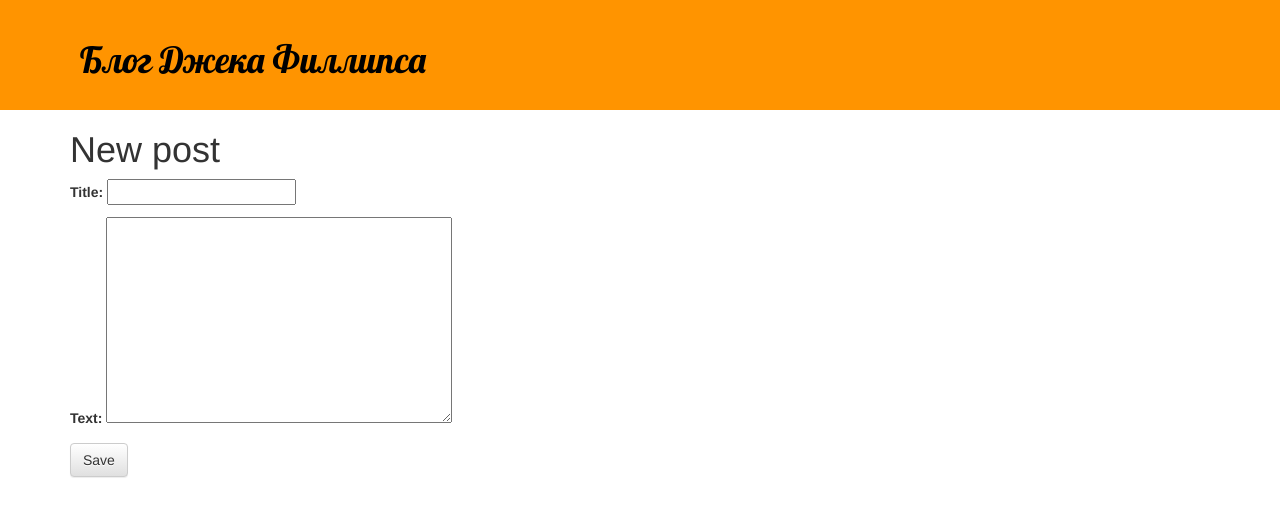
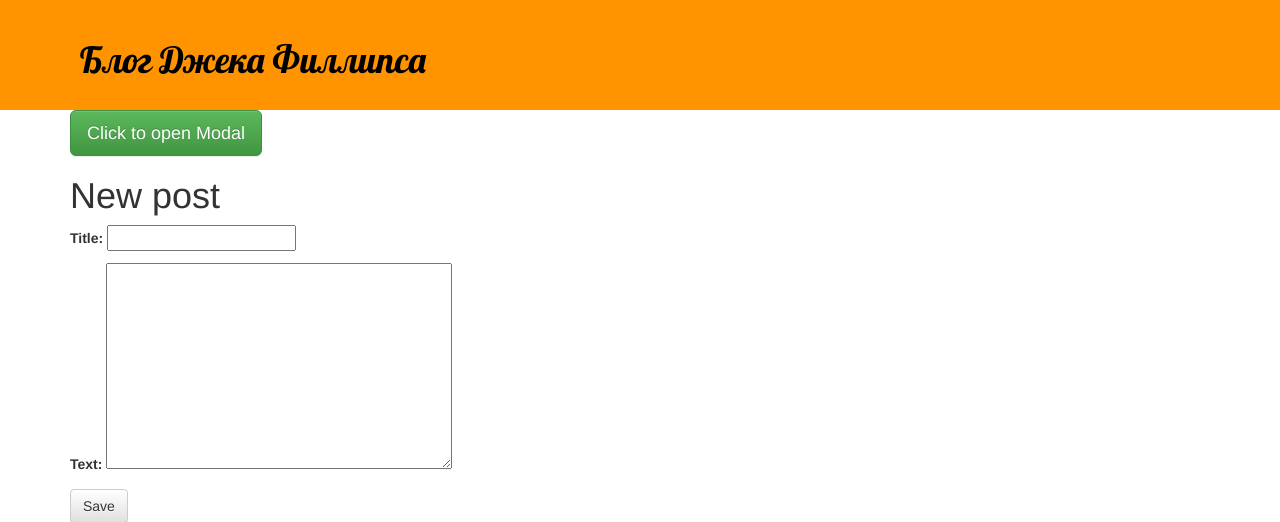
Before and after one commit to JackPhillipsspb/firstproject, a Django app: page /post_new/ in a window 1280 px wide. Shown: the top 522 px of the page. Run offline with Django 3.2, Linux system fonts and the light colour scheme; some libraries are stand-ins or nearby versions.

Commit message:
Test modal windows

```diff
--- a/myBlog/forms.py
+++ b/myBlog/forms.py
@@ -1,9 +1,15 @@
 from django import forms
 
-from .models import Post
+from .models import Post, SubscribeForm
 
 class PostForm(forms.ModelForm):
 
 	class Meta:
 		model = Post
 		fields = ('title', 'text',)
+
+class SubscribeForm(forms.ModelForm):
+
+	class Meta:
+		model = SubscribeForm
+		fields = ('name', 'email',)
--- a/myBlog/models.py
+++ b/myBlog/models.py
@@ -16,6 +16,23 @@ class Post(models.Model):
 	def __str__(self):
 		return self.title
 
+class SubscribeForm(models.Model):
+	name = models.CharField(max_length=200)
+	email = models.CharField(max_length=200)
+	subscribe_date = models.DateTimeField(blank=True, null=True)
+
+	def publish(self):
+		self.subscribe_date = timezone.now()
+		self.save
+
+	def __str__(self):
+		return self.name
+
+	class Meta():
+		db_table = "Подпичсики"
+		verbose_name = "Подписчики"
+
+
 class zForm(models.Model):
     name = models.CharField(max_length=128, verbose_name="Имя", null=True, blank=True)
     email = models.CharField(verbose_name='email', max_length=256, null=True, blank=True)
--- a/myBlog/static/js/form.js
+++ b/myBlog/static/js/form.js
@@ -14,14 +14,14 @@
     }
     return cookieValue;
 }
+
 var csrftoken = getCookie('csrftoken');
-    /*
-    The functions below will create a header with csrftoken
-    */
+/* The functions below will create a header with csrftoken */
 function csrfSafeMethod(method) {
     // these HTTP methods do not require CSRF protection
     return (/^(GET|HEAD|OPTIONS|TRACE)$/.test(method));
 }
+
 function sameOrigin(url) {
     // test that a given url is a same-origin URL
     // url could be relative or scheme relative or absolute
@@ -35,6 +35,7 @@
         // or any other URL that isn't scheme relative or absolute i.e relative.
         !(/^(\/\/|http:|https:).*/.test(url));
 }
+
 $.ajaxSetup({
     beforeSend: function(xhr, settings) {
         if (!csrfSafeMethod(settings.type) && sameOrigin(settings.url)) {
@@ -52,7 +53,6 @@
         create_post();
     });
     function create_post() {
-        console.log("create post is working!")
         var name = $('#name').val()
         var email = $('#email').val()
         var subject = $('#subject').val()
@@ -71,7 +71,24 @@
             error: function(xhr,errmsg,err) {
                 $('#results').html("<div>Произошла ошибка: "+errmsg+"</div>");
             }
-
         });
     };
+
+    function subscribe() {
+        var name = $('#name').val()
+        var email = $('#email').val()
+        $.ajax({
+            url: 'subscribe_post/',
+            type: "POST",
+            data: {'name': name, 'email': email},
+            success: function(json) {
+                $('#name').val('')
+                $('#email').val('')
+                $('#results').html("<b>"+json.result+"</b>");
+            },
+            error: function(xhr, errmsr, err) {
+                $('#results').html("<div>Произошла ошибка!"+errmsg+"</div>");
+            }
+        })
+    }
 });
--- a/myBlog/templates/myBlog/base.html
+++ b/myBlog/templates/myBlog/base.html
@@ -6,6 +6,7 @@
 		<link rel="stylesheet" href="//maxcdn.bootstrapcdn.com/bootstrap/3.2.0/css/bootstrap-theme.min.css">
 		<link href="https://fonts.googleapis.com/css?family=Lobster&subset=latin,cyrillic" rel="stylesheet" type="text/css">
 		<link rel="stylesheet" href="{% static 'css/style.css' %}">
+		<script src="http://code.jquery.com/jquery-latest.js" ></script>
 		<script src="https://ajax.googleapis.com/ajax/libs/jquery/3.4.1/jquery.min.js"></script>
 		<script type="text/javascript" src="{% static 'js/form.js' %}"></script>
 	</head>
@@ -19,6 +20,28 @@
         </div>
     </div>
     <div class="content container">
+    	<a href="#" class="btn btn-lg btn-success" data-toggle="modal" data-target="#basicModal">
+  Click to open Modal
+</a>
+<div class="modal fade" id="basicModal" tabindex="-1" role="dialog" aria-labelledby="basicModal" aria-hidden="true">
+  <div class="modal-dialog">
+    <div class="modal-content">
+      <div class="modal-header">
+        <h4 class="modal-title" id="myModalLabel">Basic Modal </h4>
+        <button type="button" class="close" data-dismiss="modal" aria-label="Close">
+          <span aria-hidden="true">×</span>
+        </button>
+      </div>
+      <div class="modal-body">
+        <h3>Modal Body</h3>
+      </div>
+      <div class="modal-footer">
+        <button type="button" class="btn btn-default" data-dismiss="modal">Close</button>
+        <button type="button" class="btn btn-primary">Save changes</button>
+      </div>
+    </div>
+  </div>
+</div>
         <div class="row">
             <div class="col-md-8">
                 {% block content %}
@@ -26,5 +49,12 @@
             </div>
         </div>
     </div>
+
+    <!-- Скрипт, вызывающий модальное окно после загрузки страницы -->
+<script>
+  $(document).ready(function() {
+    $("#myModalBox").modal('show');
+  });
+</script>
 </body>
 </html>
--- a/myBlog/urls.py
+++ b/myBlog/urls.py
@@ -7,4 +7,5 @@ urlpatterns = [
 	path('post_new/', views.post_new, name='post_new'),
 	path('post/<int:pk>/edit/', views.post_edit, name='post_edit'),
 	path('create_post/', views.create_post, name='create_post'),
+	path('subscribe_post/', views.subscribe_post, name='subscribe_post'),
 ]
--- a/myBlog/views.py
+++ b/myBlog/views.py
@@ -46,6 +46,10 @@ def post_edit(request, pk):
     return render(request, 'myBlog/post_edit.html', {'form': form})
 
 @csrf_protect
+def subscribe_post(request):
+	pass
+
+@csrf_protect
 def create_post(request):
     if request.method == 'POST':
         name = request.POST.get('name', '')
```
Also changed, not shown: myBlog/migrations/0005_subscribeform.py (added). Lines whose indentation alone changed are shown as unchanged.
